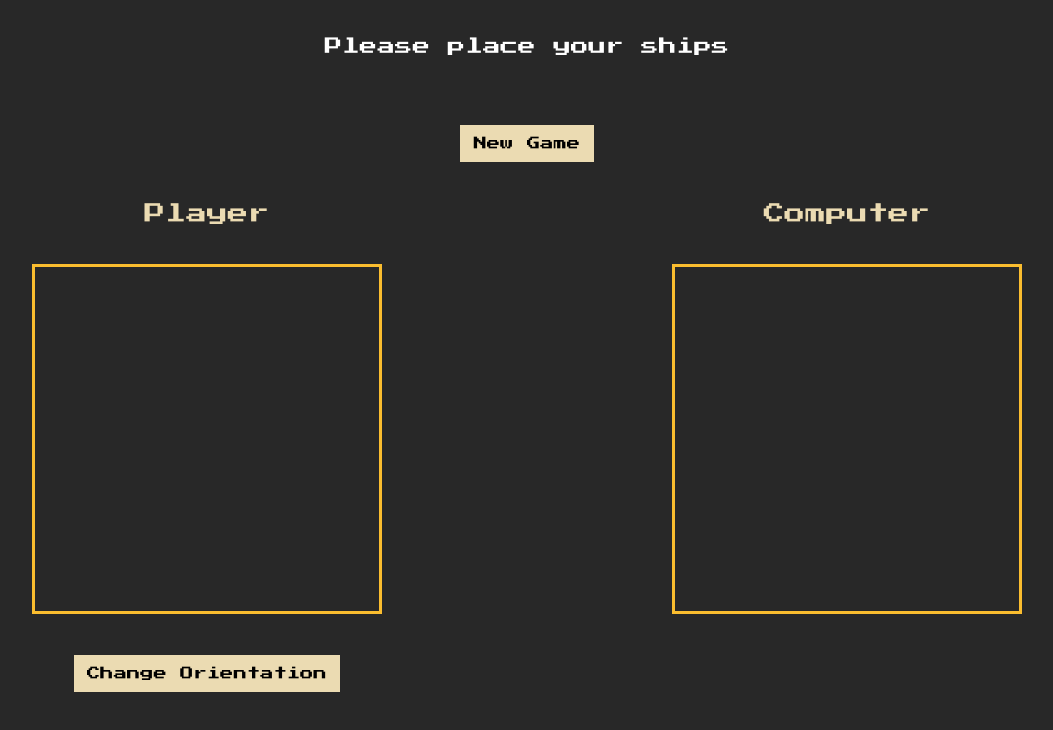
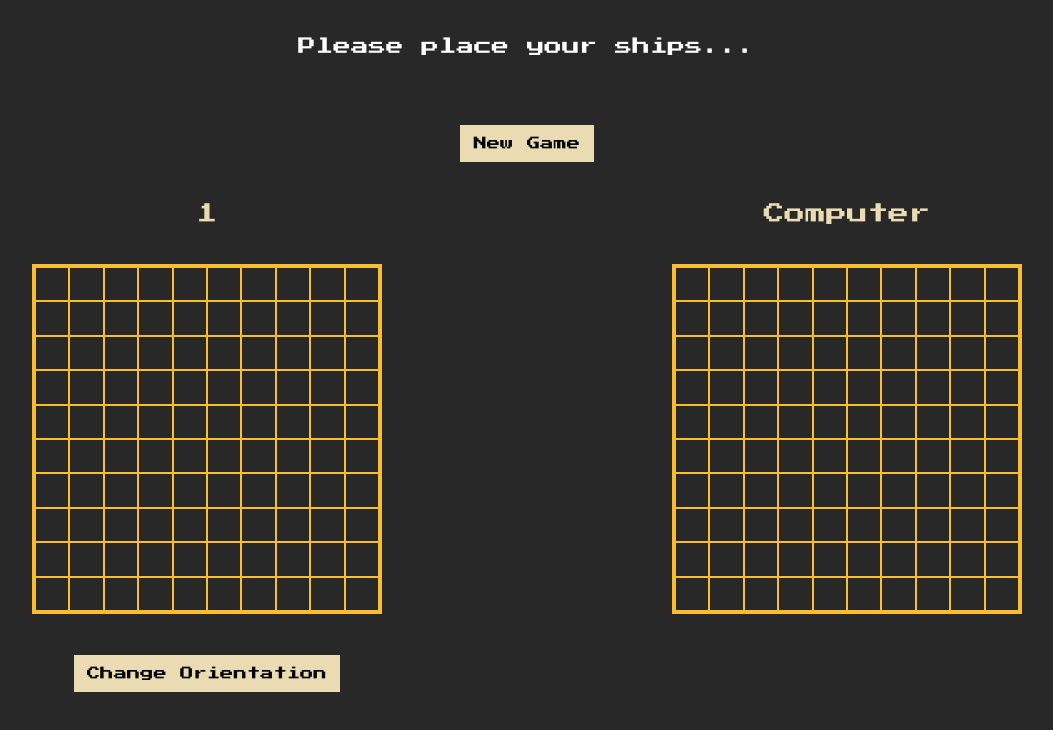
Before and after one commit to hanzyong0/battleship, a website built with webpack: page dist/index.html in a window 1280 px wide. Shown: the part 68-798 px from the top of the page, without its empty margins (113-1166 px from the left). Built offline with nearby package versions, Linux system fonts and the light colour scheme.

Commit message:
add gameboardDOM module

```diff
--- /dev/null
+++ b/src/createBoardDOM.js
@@ -0,0 +1,26 @@
+function createBoardDOM(player, board) {
+  for (let i = 0; i < 10; i++) {
+    const row = document.createElement('div');
+    row.classList.add('row');
+
+    for (let j = 0; j < 10; j++) {
+      const cell = document.createElement('div');
+      cell.id = `${i * 10 + j}`;
+      if (player.playerInfo.name == 'cpu') {
+        cell.classList.add('cpu');
+      } else {
+        cell.classList.add('player');
+      };
+      row.appendChild(cell);
+    };
+    board.appendChild(row);
+  };
+  if (player.playerInfo.name == 'cpu') {
+    return;
+  } else {
+    const title = document.querySelector('.player-name');
+    title.textContent = `${player.playerInfo.name}`;
+  };
+}
+
+export default createBoardDOM;
--- a/src/index.js
+++ b/src/index.js
@@ -1 +1,11 @@
 import './style.css';
+import createBoardDOM from './createBoardDOM';
+import Player from './player.js';
+
+const a = Player('1');
+const playerBoard = document.querySelector('.player-board');
+createBoardDOM(a, playerBoard);
+
+const b = Player('cpu');
+const cpuBoard = document.querySelector('.cpu-board');
+createBoardDOM(b, cpuBoard);
--- /dev/null
+++ b/src/newGame.js
@@ -0,0 +1,30 @@
+import Ship from "./ship";
+import GameBoard from "./gameBoard";
+
+function NewGame() {
+  const playerGameBoard = GameBoard();
+  const computerGameBoard = GameBoard();
+
+  const status = document.querySelector('.status');
+  status.textContent = 'Please place your ships...';
+
+  const current = {
+    type: 'carrier',
+    length: 5,
+    isVertical: false,
+  };
+
+  const displayShip = (length, position) => {
+
+  };
+
+  // carrier: 5
+  // battleship: 4
+  // destroyer: 3
+  // submarine: 3
+  // patrol boat: 2
+
+  return {};
+};
+
+export default NewGame;
--- a/src/style.css
+++ b/src/style.css
@@ -68,14 +68,27 @@ main {
 	flex: 1;
 }
 
+.title {
+	font-size: 1.3em;
+}
+
 .board {
 	border: 3px solid var(--cell);
 	height: 350px;
 	width: 350px;
+	display: flex;
+	flex-direction: column;
 }
 
-.title {
-	font-size: 1.3em;
+.row {
+	flex: 1;
+	display: flex;
+}
+
+.player,
+.cpu {
+	border: 1px solid var(--cell);
+	flex: 1;
 }
 
 .hide {
```
Also changed, not shown: dist/index.html.
